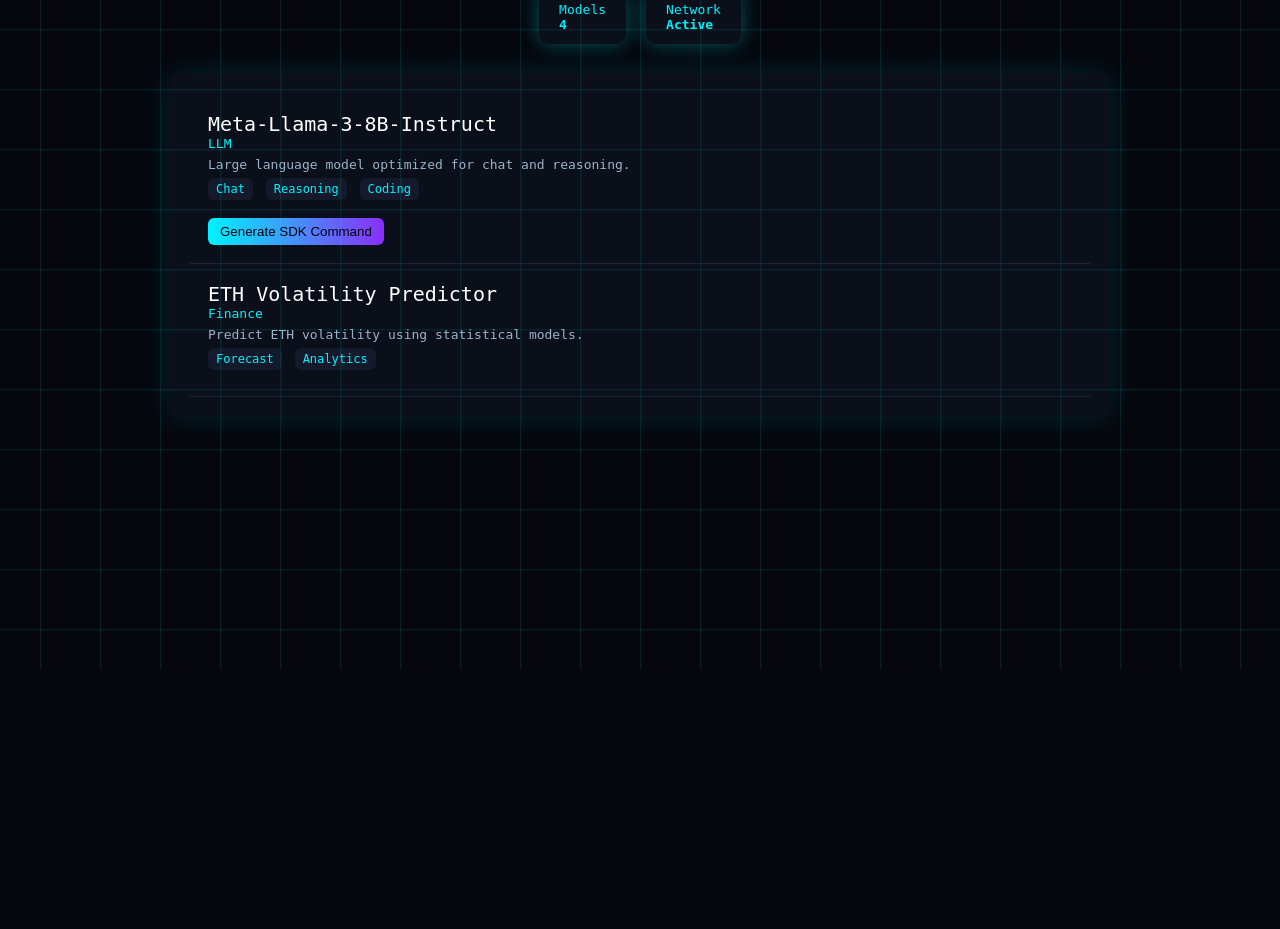
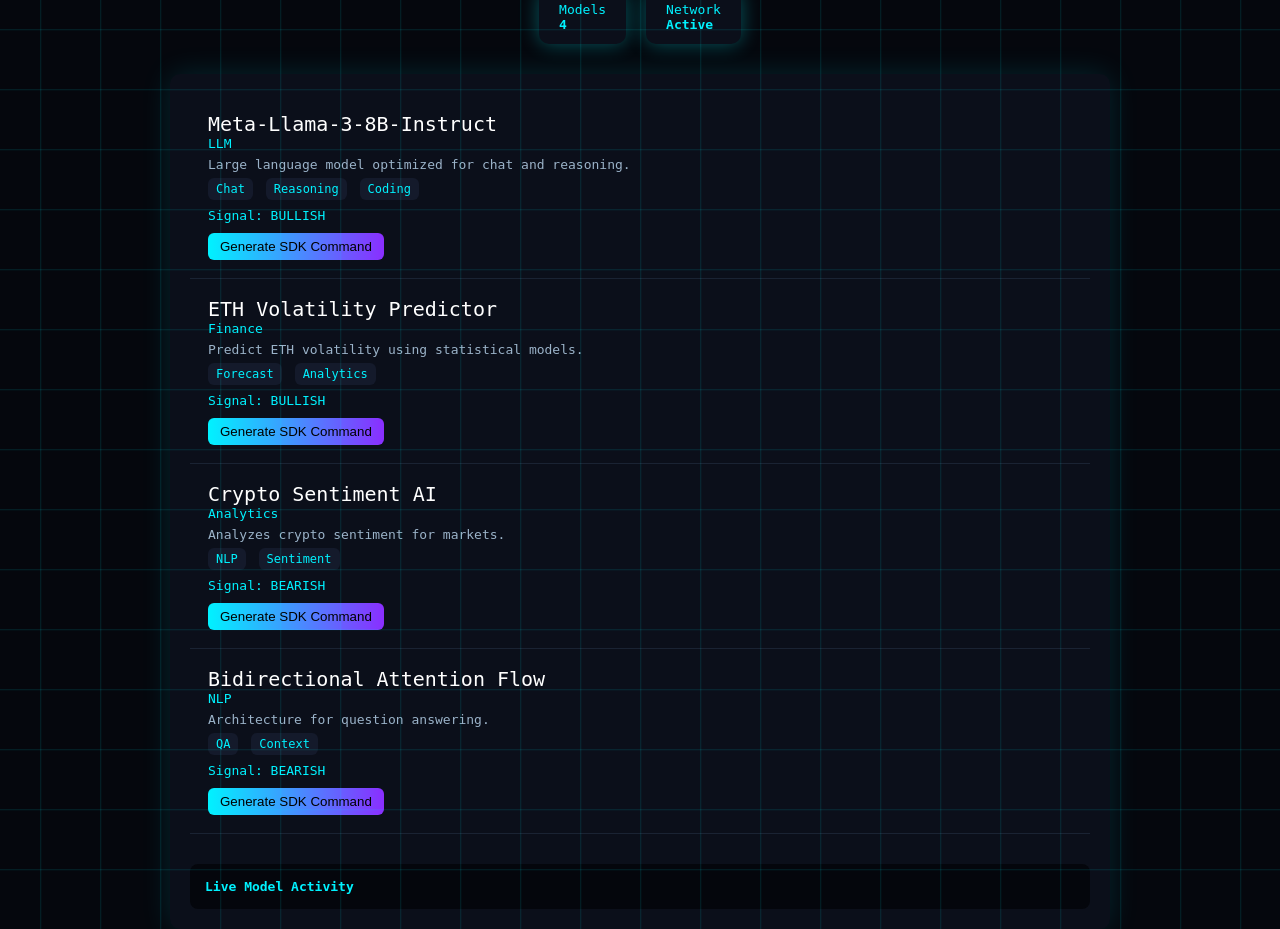
Before and after one commit to arthuroua/opengradient-intelligence-terminal, a Flask app: page / in a window 1280 px wide. Shown: the part 131-1060 px from the top of the page. Before the commit the page ends 800 px from the top, so only its background shows below. Run offline with Flask 3, Linux system fonts and the light colour scheme.

Commit message:
Update index.html

```diff
--- a/templates/index.html
+++ b/templates/index.html
@@ -187,4 +187,137 @@ Generate SDK Command
 
 <div class="signal" id="sig1"></div>
 
-<button onclick="generate('ETH V
+<button onclick="generate('ETH Volatility Predictor',1)">
+Generate SDK Command
+</button>
+
+<div class="code" id="code1"></div>
+
+</div>
+
+<div class="model">
+
+<div class="name">Crypto Sentiment AI</div>
+<div class="category">Analytics</div>
+<div class="description">Analyzes crypto sentiment for markets.</div>
+
+<span class="cap">NLP</span>
+<span class="cap">Sentiment</span>
+
+<div class="signal" id="sig2"></div>
+
+<button onclick="generate('Crypto Sentiment AI',2)">
+Generate SDK Command
+</button>
+
+<div class="code" id="code2"></div>
+
+</div>
+
+<div class="model">
+
+<div class="name">Bidirectional Attention Flow</div>
+<div class="category">NLP</div>
+<div class="description">Architecture for question answering.</div>
+
+<span class="cap">QA</span>
+<span class="cap">Context</span>
+
+<div class="signal" id="sig3"></div>
+
+<button onclick="generate('Bidirectional Attention Flow',3)">
+Generate SDK Command
+</button>
+
+<div class="code" id="code3"></div>
+
+</div>
+
+<div class="feed" id="feed">
+
+<b>Live Model Activity</b>
+
+</div>
+
+</div>
+
+<script>
+
+/* SDK generator */
+
+function generate(model,id){
+
+let code = `pip install opengradient
+
+import opengradient as og
+
+llm = og.LLM(private_key="YOUR_KEY")
+
+response = llm.chat(
+model="${model}",
+messages=[{"role":"user","content":"Hello"}]
+)
+
+print(response)`
+
+let box=document.getElementById("code"+id)
+
+box.style.display="block"
+box.innerText=code
+
+}
+
+/* SIGNAL SCANNER */
+
+let signals=["BULLISH","BEARISH","NEUTRAL"]
+
+function updateSignals(){
+
+for(let i=0;i<4;i++){
+
+let s=signals[Math.floor(Math.random()*signals.length)]
+
+document.getElementById("sig"+i).innerText="Signal: "+s
+
+}
+
+}
+
+setInterval(updateSignals,4000)
+
+updateSignals()
+
+/* LIVE FEED */
+
+let feed=document.getElementById("feed")
+
+let events=[
+"Model inference executed",
+"New model interaction",
+"Signal update detected",
+"AI workflow triggered"
+]
+
+function addFeed(){
+
+let e=events[Math.floor(Math.random()*events.length)]
+
+let t=new Date().toLocaleTimeString()
+
+let line=document.createElement("div")
+
+line.innerText="["+t+"] "+e
+
+feed.appendChild(line)
+
+feed.scrollTop=feed.scrollHeight
+
+}
+
+setInterval(addFeed,3000)
+
+</script>
+
+</body>
+
+</html>
```
